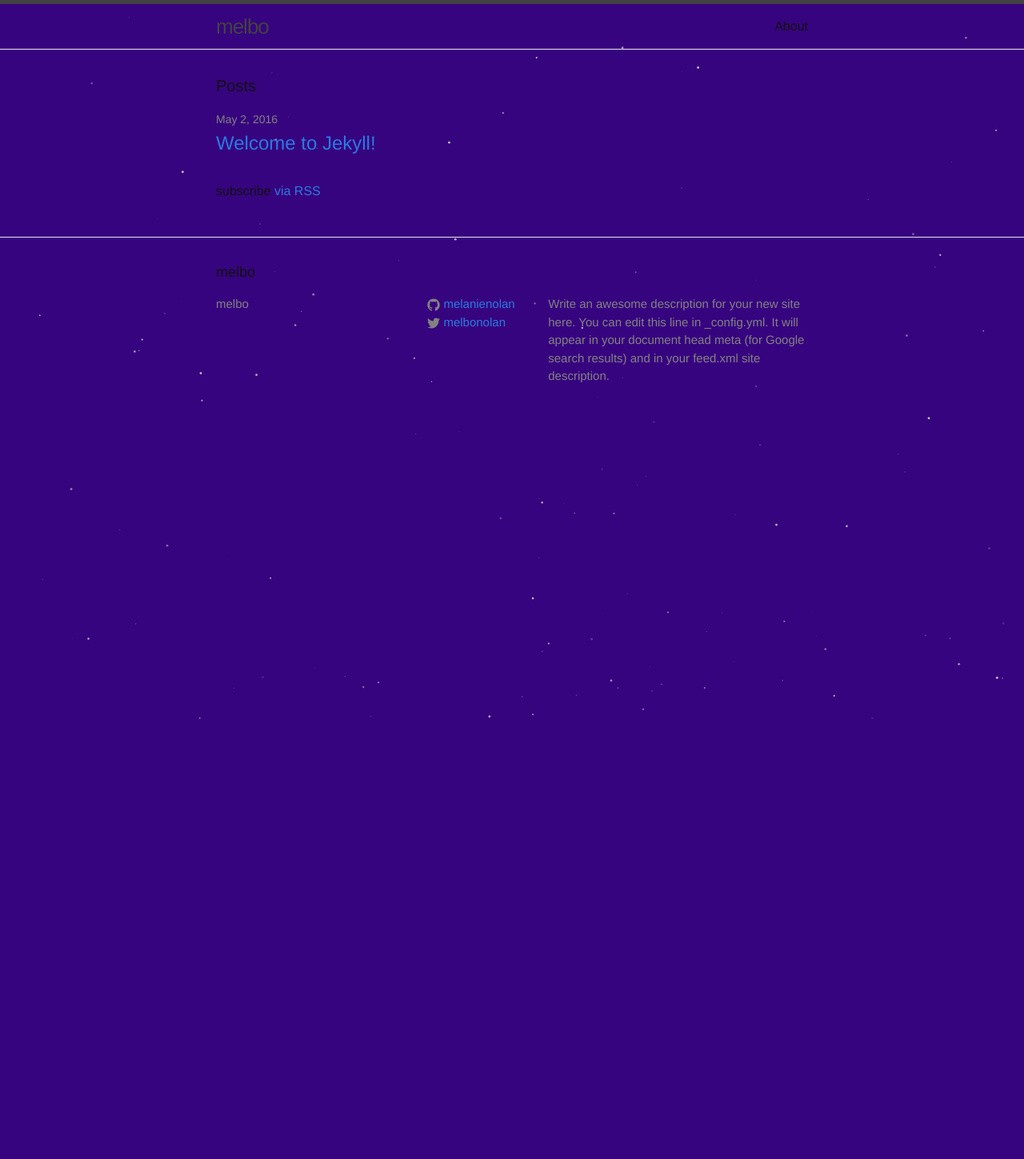
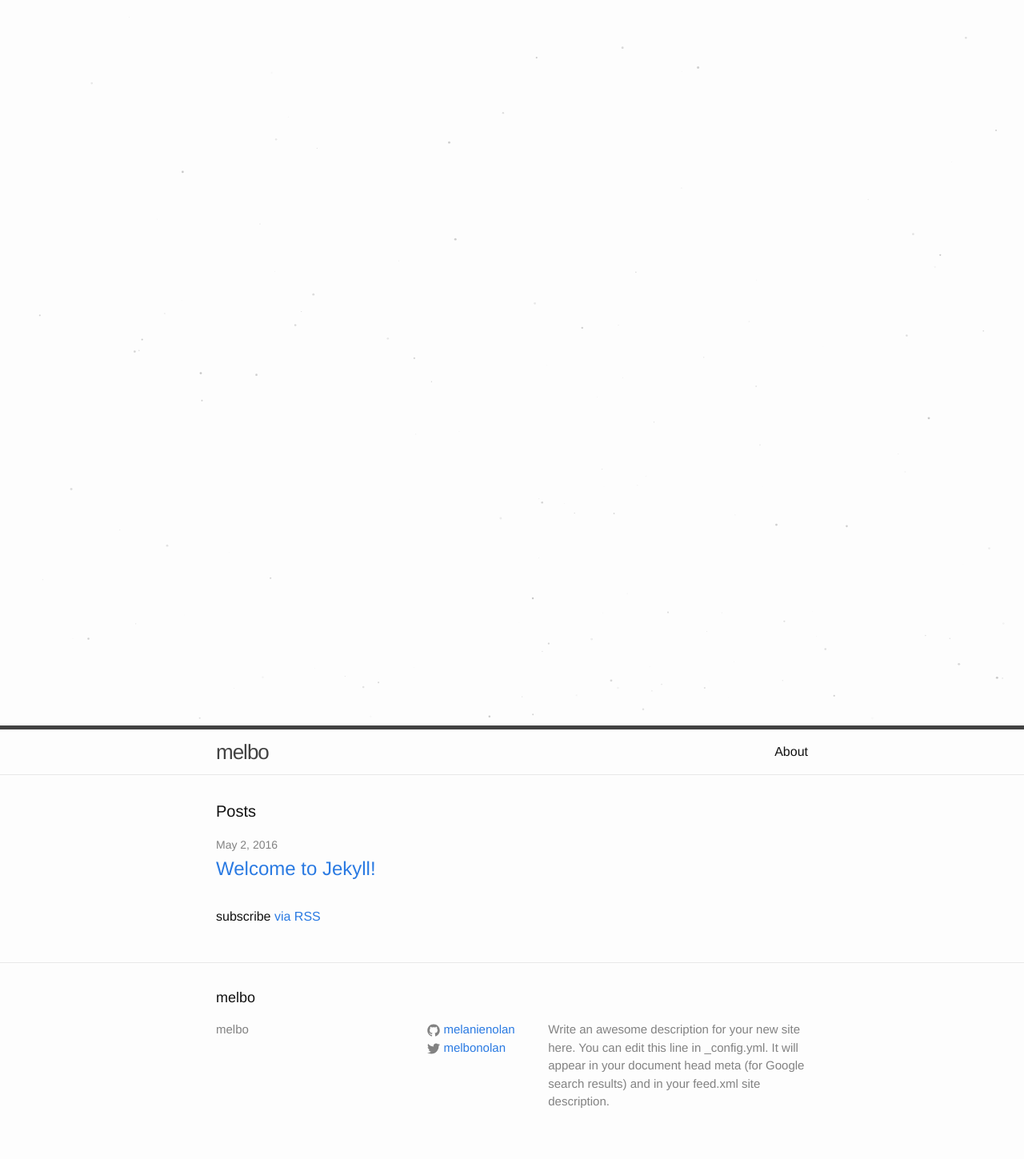
Before and after one commit to melanienolan/my-site, a Jekyll site: the page built from index.html, in a window 1280 px wide. Shown: the whole page at 80% size. Built offline with Jekyll 4.4.1, drawn with Linux system fonts in a browser that asks for light colours; before the commit the page ends 900 px from its top, so only the background shows below that.

Commit message:
moved background styling to background.scss

```diff
--- a/_sass/_layout.scss
+++ b/_sass/_layout.scss
@@ -1,31 +1,4 @@
-/* Background */
 
-@keyframes bgimage {
-    0% {
-        background-color: #450172;
-    }
-    25% {
-        background-color: #25098f;
-    }
-    50% {
-        background-color: #056466;
-    }
-    75% {
-        background-color: #25098f;
-    }
-    100% {
-        background-color: #450172;
-    }
-}
-body {
-    margin: 0;
-    animation: bgimage 40s ease-in-out infinite alternate;
-}
-canvas#background {
-    position: absolute;
-    top: 0;
-    left: 0;
-}
 
 /**
  * Site header
```
